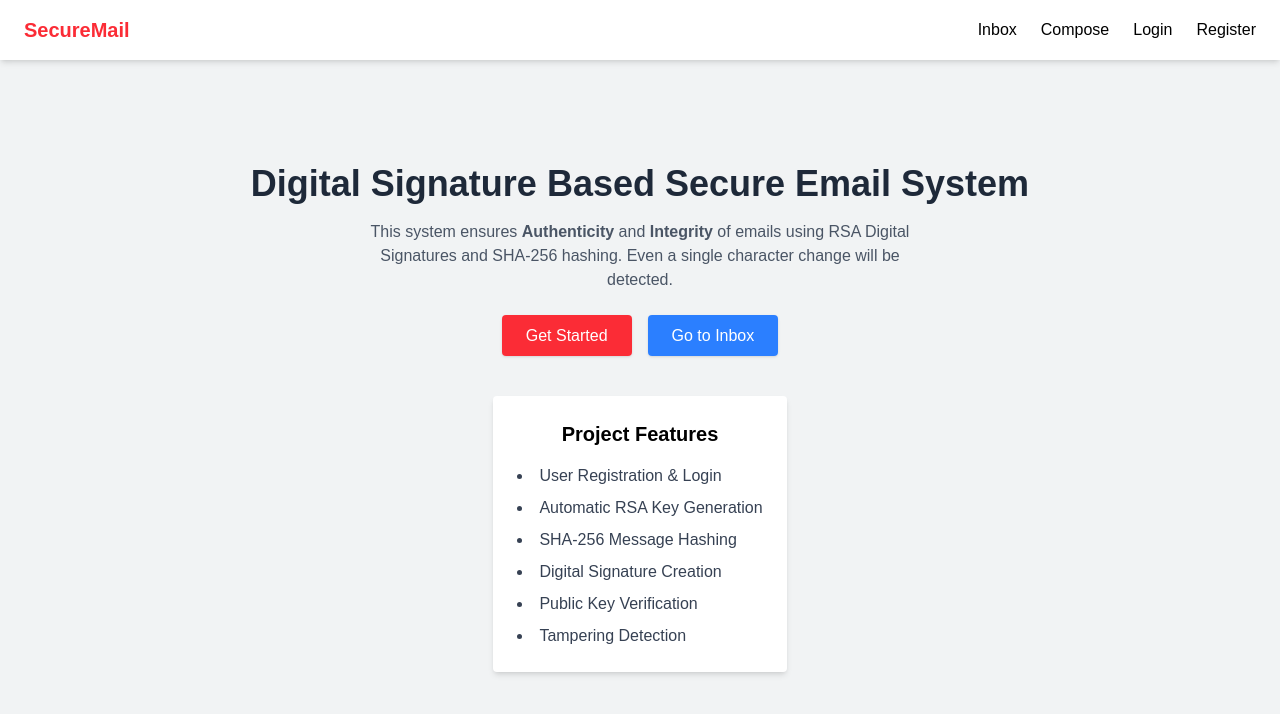
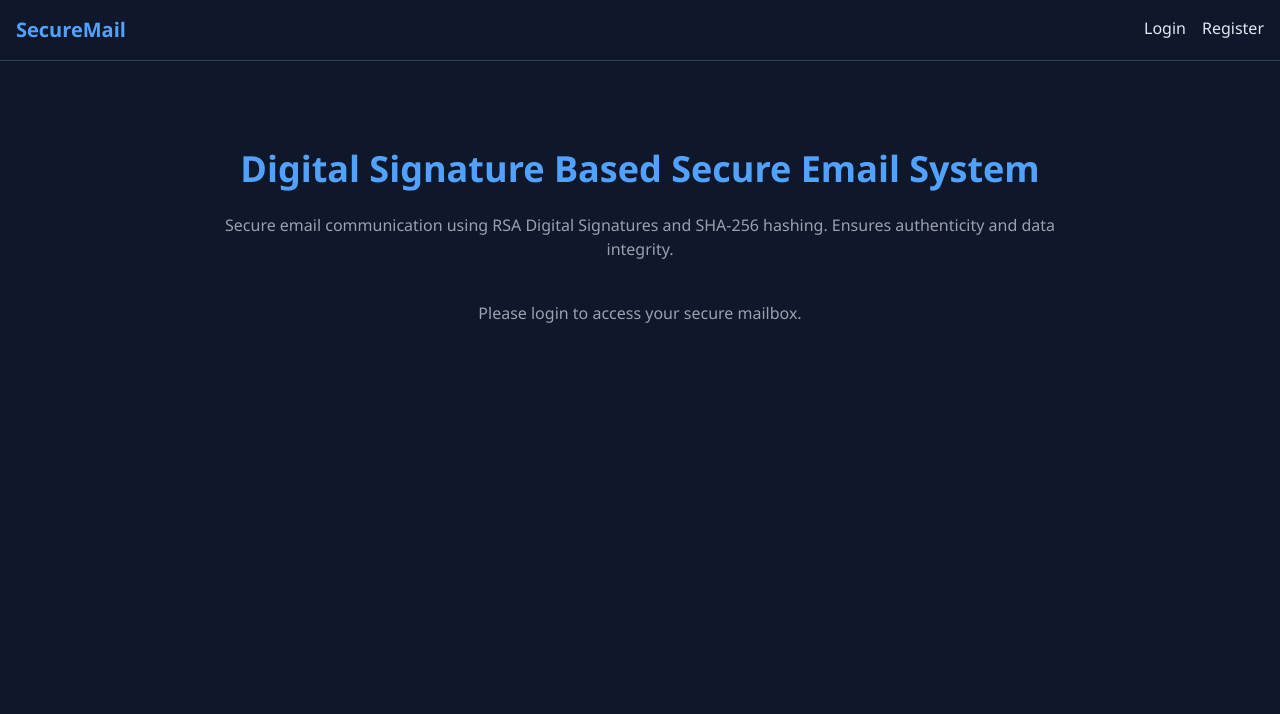
Before and after one commit to nikhitha-sk/secure-email-system, a Next.js app: page / in a window 1280 px wide. Shown: the top 714 px of the page. Built offline with nearby package versions, Linux system fonts and the light colour scheme.

Commit message:
updated ui

```diff
--- a/app/api/emails/route.ts
+++ b/app/api/emails/route.ts
@@ -7,3 +7,10 @@ export async function GET() {
   const emails = await Email.find().sort({ createdAt: -1 });
   return NextResponse.json(emails);
 }
+
+export async function PATCH(req: Request) {
+  await connectDB();
+  const { id } = await req.json();
+  await Email.findByIdAndUpdate(id, { seen: true });
+  return NextResponse.json({ message: "Updated" });
+}
--- a/app/api/login/route.ts
+++ b/app/api/login/route.ts
@@ -15,3 +15,21 @@ export async function POST(req: Request) {
 
   return NextResponse.json({ message: "Login Success", email });
 }
+
+export async function GET(req: Request) {
+  await connectDB();
+
+  const { searchParams } = new URL(req.url);
+  const email = searchParams.get("email");
+
+  if (!email) return NextResponse.json({});
+
+  const user = await User.findOne({ email });
+
+  if (!user) return NextResponse.json({});
+
+  return NextResponse.json({
+    publicKey: user.publicKey,
+    privateKey: user.privateKey,
+  });
+}
--- a/app/api/send/route.ts
+++ b/app/api/send/route.ts
@@ -8,15 +8,17 @@ import { signMessage } from "@/lib/signature";
 export async function POST(req: Request) {
   await connectDB();
 
-  const { from, to, subject, message } = await req.json();
+  const { to, subject, message } = await req.json();
 
-  const sender = await User.findOne({ email: from });
+  const senderEmail = req.headers.get("x-user-email"); // logged in user
+
+  const sender = await User.findOne({ email: senderEmail });
 
   const hash = createHash(message);
   const signature = signMessage(hash, sender.privateKey);
 
   await Email.create({
-    from,
+    from: senderEmail,
     to,
     subject,
     message,
--- a/app/globals.css
+++ b/app/globals.css
@@ -1,26 +1,41 @@
 @import "tailwindcss";
-
-:root {
-  --background: #ffffff;
-  --foreground: #171717;
-}
-
-@theme inline {
-  --color-background: var(--background);
-  --color-foreground: var(--foreground);
-  --font-sans: var(--font-geist-sans);
-  --font-mono: var(--font-geist-mono);
-}
-
-@media (prefers-color-scheme: dark) {
-  :root {
-    --background: #0a0a0a;
-    --foreground: #ededed;
-  }
-}
 
 
 body {
-  background-color: #f1f3f4;
-  font-family: Arial, sans-serif;
+  background: #0f172a;
+  color: #e2e8f0;
+  font-family: 'Segoe UI', sans-serif;
 }
+
+input, textarea {
+  background: #1e293b;
+  color: white;
+  border: 1px solid #334155;
+  padding: 10px;
+  border-radius: 6px;
+}
+
+button {
+  transition: 0.3s ease;
+}
+
+.card {
+  background: #1e293b;
+  border: 1px solid #334155;
+  border-radius: 10px;
+  padding: 16px;
+}
+
+.new-mail {
+  background: #1e293b;
+  border-left: 4px solid #3b82f6;
+}
+
+.fade-decrypt {
+  animation: decrypt 1.5s ease forwards;
+}
+
+@keyframes decrypt {
+  0% { opacity: 0; filter: blur(5px); }
+  100% { opacity: 1; filter: blur(0); }
+}
--- a/app/inbox/page.tsx
+++ b/app/inbox/page.tsx
@@ -4,22 +4,60 @@ import { useEffect, useState } from "react";
 export default function Inbox() {
   const [emails, setEmails] = useState<any[]>([]);
 
+  const fetchEmails = async () => {
+    const res = await fetch("/api/emails");
+    const data = await res.json();
+    setEmails(data);
+  };
+
   useEffect(() => {
-    fetch("/api/emails")
-      .then((res) => res.json())
-      .then(setEmails);
+    fetchEmails();
+    const interval = setInterval(fetchEmails, 5000);
+    return () => clearInterval(interval);
   }, []);
 
+  const markSeen = async (id: string) => {
+    await fetch("/api/emails", {
+      method: "PATCH",
+      body: JSON.stringify({ id }),
+    });
+    fetchEmails();
+  };
+
   return (
-    <div className="p-6">
-      <h1 className="text-2xl font-bold mb-4">Inbox</h1>
-      {emails.map((email) => (
+    <div className="max-w-3xl mx-auto">
+      <h1 className="text-2xl mb-6">Inbox</h1>
+
+      {emails.map((mail) => (
         <div
-          key={email._id}
-          className="bg-white shadow p-4 mb-3 rounded"
+          key={mail._id}
+          className={`card mb-4 ${
+            !mail.seen ? "new-mail" : ""
+          }`}
         >
-          <h2 className="font-semibold">{email.subject}</h2>
-          <p>{email.from}</p>
+          <div className="flex justify-between">
+            <h2 className="font-semibold">{mail.subject}</h2>
+            <span className="text-sm text-gray-400">
+              {new Date(mail.createdAt).toLocaleTimeString()}
+            </span>
+          </div>
+
+          <p className="text-sm text-gray-400 mb-2">
+            From: {mail.from}
+          </p>
+
+          <p className="fade-decrypt">
+            {mail.message}
+          </p>
+
+          {!mail.seen && (
+            <button
+              onClick={() => markSeen(mail._id)}
+              className="mt-3 text-blue-400"
+            >
+              Mark as Seen
+            </button>
+          )}
         </div>
       ))}
     </div>
--- a/app/layout.tsx
+++ b/app/layout.tsx
@@ -1,45 +1,36 @@
-// app/layout.tsx
-
+"use client";
 import "./globals.css";
 import Link from "next/link";
-
-export const metadata = {
-  title: "Secure Email System",
-  description: "Digital Signature Based Secure Email System",
-};
+import { useEffect, useState } from "react";
 
 export default function RootLayout({
   children,
 }: {
   children: React.ReactNode;
 }) {
+  const [user, setUser] = useState<string | null>(null);
+
+  useEffect(() => {
+    setUser(localStorage.getItem("user"));
+  }, []);
+
   return (
-    <html lang="en">
-      <body className="bg-gray-100">
-        {/* Top Navbar */}
-        <nav className="bg-white shadow-md px-6 py-4 flex justify-between items-center">
-          <Link href="/" className="text-xl font-bold text-red-500">
+    <html>
+      <body>
+        <nav className="flex justify-between p-4 bg-slate-900 border-b border-slate-700">
+          <Link href="/" className="text-xl font-bold text-blue-400">
             SecureMail
           </Link>
 
-          <div className="space-x-6">
-            <Link href="/inbox" className="hover:text-blue-600">
-              Inbox
-            </Link>
-            <Link href="/compose" className="hover:text-blue-600">
-              Compose
-            </Link>
-            <Link href="/login" className="hover:text-blue-600">
-              Login
-            </Link>
-            <Link href="/register" className="hover:text-blue-600">
-              Register
-            </Link>
+          <div className="space-x-4">
+            {user && <Link href="/inbox">Inbox</Link>}
+            {user && <Link href="/compose">Compose</Link>}
+            {!user && <Link href="/login">Login</Link>}
+            {!user && <Link href="/register">Register</Link>}
           </div>
         </nav>
 
-        {/* Main Content */}
-        <main className="min-h-screen p-6">{children}</main>
+        <main className="p-6">{children}</main>
       </body>
     </html>
   );
--- a/app/login/page.tsx
+++ b/app/login/page.tsx
@@ -23,24 +23,28 @@ export default function Login() {
     const data = await res.json();
 
     if (data.message) {
-      alert("Login Successful!");
-      router.push("/inbox");
+      localStorage.setItem("user", form.email);
+
+      alert("Login Successful");
+
+      router.push("/");
+      router.refresh();
     } else {
       alert("Invalid credentials");
     }
   };
 
   return (
-    <div className="flex justify-center mt-20">
-      <div className="bg-white p-8 shadow-md rounded w-96">
-        <h2 className="text-2xl font-bold mb-6 text-center">
-          Login
+    <div className="flex justify-center items-center mt-24">
+      <div className="card w-96">
+        <h2 className="text-2xl font-bold text-center mb-6">
+          Secure Login
         </h2>
 
         <input
           type="email"
           placeholder="Email"
-          className="w-full border p-2 mb-4 rounded"
+          className="w-full mb-4"
           onChange={(e) =>
             setForm({ ...form, email: e.target.value })
           }
@@ -49,7 +53,7 @@ export default function Login() {
         <input
           type="password"
           placeholder="Password"
-          className="w-full border p-2 mb-4 rounded"
+          className="w-full mb-6"
           onChange={(e) =>
             setForm({ ...form, password: e.target.value })
           }
@@ -57,7 +61,7 @@ export default function Login() {
 
         <button
           onClick={handleLogin}
-          className="w-full bg-blue-500 text-white py-2 rounded hover:bg-blue-600"
+          className="w-full bg-blue-600 hover:bg-blue-700 py-2 rounded"
         >
           Login
         </button>
--- a/app/page.tsx
+++ b/app/page.tsx
@@ -1,48 +1,68 @@
-// app/page.tsx
+"use client";
 
-import Link from "next/link";
+import { useEffect, useState } from "react";
 
 export default function Home() {
+  const [user, setUser] = useState<string | null>(null);
+  const [showKeys, setShowKeys] = useState(false);
+  const [keys, setKeys] = useState<any>(null);
+
+  useEffect(() => {
+    const loggedUser = localStorage.getItem("user");
+    setUser(loggedUser);
+
+    if (loggedUser) {
+      fetch("/api/login?email=" + loggedUser)
+        .then((res) => res.json())
+        .then((data) => {
+          if (data.publicKey) {
+            setKeys(data);
+          }
+        });
+    }
+  }, []);
+
   return (
-    <div className="flex flex-col items-center justify-center text-center mt-20">
-      <h1 className="text-4xl font-bold text-gray-800 mb-4">
+    <div className="max-w-4xl mx-auto mt-16 text-center">
+      <h1 className="text-4xl font-bold text-blue-400 mb-6">
         Digital Signature Based Secure Email System
       </h1>
 
-      <p className="text-gray-600 max-w-xl mb-8">
-        This system ensures <strong>Authenticity</strong> and{" "}
-        <strong>Integrity</strong> of emails using RSA Digital Signatures
-        and SHA-256 hashing. Even a single character change will be detected.
+      <p className="text-gray-400 mb-10">
+        Secure email communication using RSA Digital Signatures and
+        SHA-256 hashing. Ensures authenticity and data integrity.
       </p>
 
-      <div className="space-x-4">
-        <Link
-          href="/register"
-          className="bg-red-500 text-white px-6 py-3 rounded shadow hover:bg-red-600"
-        >
-          Get Started
-        </Link>
+      {user ? (
+        <div>
+          <p className="text-green-400 mb-4">
+            Logged in as: {user}
+          </p>
 
-        <Link
-          href="/inbox"
-          className="bg-blue-500 text-white px-6 py-3 rounded shadow hover:bg-blue-600"
-        >
-          Go to Inbox
-        </Link>
-      </div>
+          <button
+            onClick={() => setShowKeys(!showKeys)}
+            className="bg-blue-600 hover:bg-blue-700 px-6 py-2 rounded transition"
+          >
+            {showKeys ? "Hide My Keys" : "Show My Keys"}
+          </button>
 
-      <div className="mt-12 bg-white shadow-md p-6 rounded max-w-xl">
-        <h2 className="text-xl font-semibold mb-4">Project Features</h2>
+          {showKeys && keys && (
+            <div className="card mt-6 text-left text-xs break-all">
+              <p className="text-blue-400 mb-2">Public Key:</p>
+              <p>{keys.publicKey}</p>
 
-        <ul className="text-left list-disc list-inside text-gray-700 space-y-2">
-          <li>User Registration & Login</li>
-          <li>Automatic RSA Key Generation</li>
-          <li>SHA-256 Message Hashing</li>
-          <li>Digital Signature Creation</li>
-          <li>Public Key Verification</li>
-          <li>Tampering Detection</li>
-        </ul>
-      </div>
+              <p className="text-red-400 mt-6 mb-2">
+                Private Key:
+              </p>
+              <p>{keys.privateKey}</p>
+            </div>
+          )}
+        </div>
+      ) : (
+        <div className="text-gray-400">
+          Please login to access your secure mailbox.
+        </div>
+      )}
     </div>
   );
 }
--- a/models/Email.ts
+++ b/models/Email.ts
@@ -6,6 +6,7 @@ const EmailSchema = new mongoose.Schema({
   subject: String,
   message: String,
   signature: String,
+  seen: { type: Boolean, default: false },
   createdAt: { type: Date, default: Date.now },
 });
 
```
Also changed, not shown: app/compose/page.tsx (+25 -10 lines).
